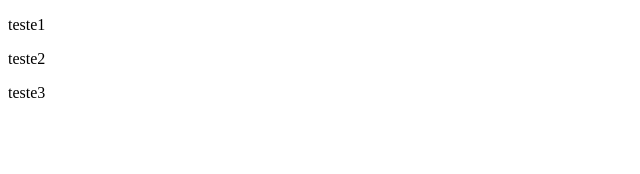
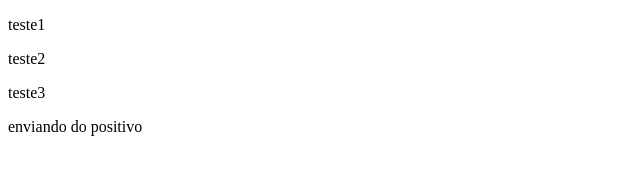
Before and after one commit to thiago-laza/work, a plain HTML site: page index.html in a window 1280 px wide. Shown: the whole page, without its empty margins (0-640 px from the left). Drawn offline with Linux system fonts and the light colour scheme.

Commit message:
enviando do positivo

```diff
--- a/index.html
+++ b/index.html
@@ -10,5 +10,6 @@
     <p>teste1</p>
     <p>teste2</p>
     <p>teste3</p>
+    <p>enviando do positivo</p>
 </body>
 </html>
```
